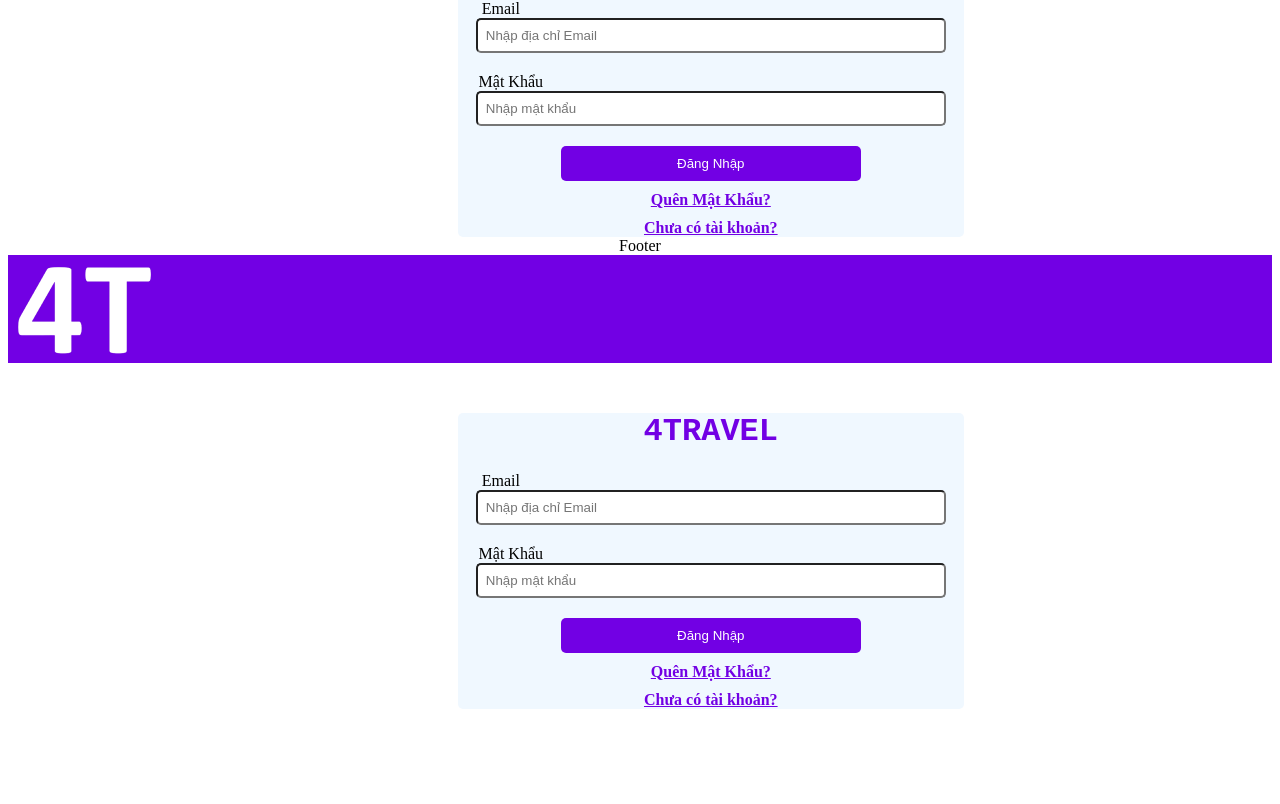
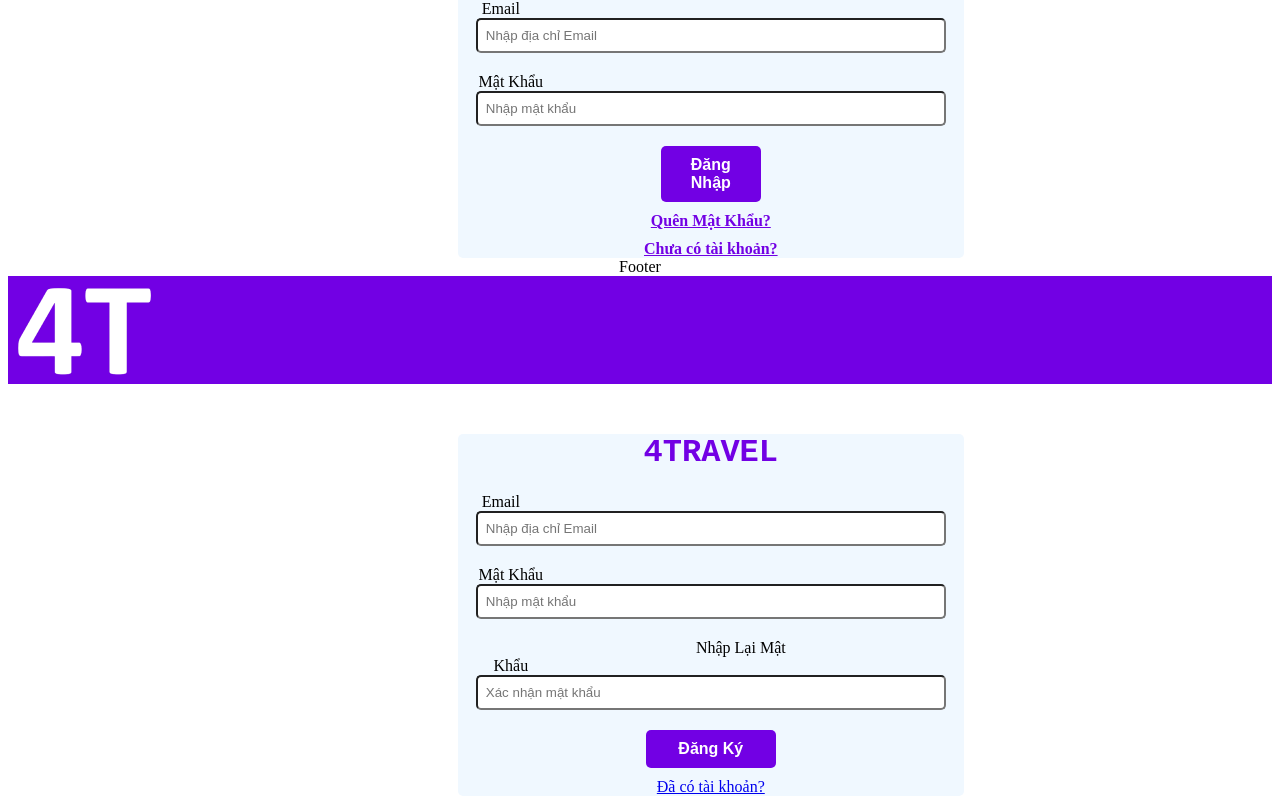
Before and after one commit to pt-tu/4Travel, a React (Create React App) app: page /dang-nhap in a window 1280 px wide. Shown: the part 242-1046 px from the top of the page. Before the commit the page ends 959 px from the top, so only its background shows below. Built offline with nearby package versions, Linux system fonts and the light colour scheme.

Commit message:
adding Signup Page

```diff
--- a/src/App.tsx
+++ b/src/App.tsx
@@ -37,7 +37,7 @@
         </Routes>
       </Router>
       <Footer />
-      <Login />
+      <SignUp/>
     </div>
   );
 }
--- a/src/pages/Task1/Login.tsx
+++ b/src/pages/Task1/Login.tsx
@@ -1,13 +1,13 @@
 import React from "react";
 import '../Task1/Style.css';
-import logo4T from '../Task1/logo4T.png';
+import Logo4T from "../../images/logo4T.png";
 
 export default function Login() {
   return (
     <div className="LoginPage">
       <header className="Background">
         <img
-          src= {logo4T}
+          src= {Logo4T}
           alt="Logo"
           className="LogoImg"
         />
@@ -18,7 +18,7 @@
         <div className="LoginField">
         <h1 className="H1Travel">4TRAVEL</h1>
 
-          <label className="LabelEmail">
+          <label className="EmailField">
             <span className="SpanEmail">Email</span>
             <div></div>
             <input
--- a/src/pages/Task1/SignUp.tsx
+++ b/src/pages/Task1/SignUp.tsx
@@ -1,10 +1,68 @@
 import React from "react";
 import '../Task1/Style.css'
+import Logo4T from "../../images/logo4T.png"
 
-export default function Component() {
+export default function SignUp() {
   return (
-    <div>
+    <div className="SignUpPage">
+      <header className="Background">
+        <img
+          src= {Logo4T}
+          alt="Logo"
+          className="LogoImg"
+        />
+      </header>
 
+      <main className="MainForm">
+
+        <div className="SignUpField">
+        <h1 className="H1Travel">4TRAVEL</h1>
+
+          <div className="SignUpLabelAndInputField">
+
+          <label className="LabelEmail">
+            <span className="SpanEmail">Email</span>
+            <div></div>
+            <input
+              type="email"
+              className="InputEmail"
+              placeholder="Nhập địa chỉ Email"
+            />
+          </label>
+
+          <label className="LabelPassword">
+            <span className="SpanPassword">Mật Khẩu</span>
+            <div></div>
+            <input
+              type="password"
+              className="InputPassword"
+              placeholder="Nhập mật khẩu"
+            />
+          </label>
+
+          <label className="LabelReEnterPassword">
+            <span className="SpanReEnterPassword">Nhập Lại Mật Khẩu</span>
+            <div></div>
+            <input
+              type="password"
+              className="InputReEnterPassword"
+              placeholder="Xác nhận mật khẩu"
+            />
+          </label>
+
+          </div>
+
+        <button
+          className="BtnSignUp">
+          Đăng Ký
+        </button>
+
+        <div className="HasAccount">
+        <a href="#" className="anchorHasAccount">Đã có tài khoản?</a>
+        </div>
+
+        </div>
+      </main>
     </div>
   );
 }
--- a/src/pages/Task1/Style.css
+++ b/src/pages/Task1/Style.css
@@ -11,6 +11,41 @@
     font-family: 'Courier New', Courier, monospace;
     font-weight: bold;
 }
+
+/*Phần trên này là phần chung của Login và Signup*/
+
+.SignUpField{
+    width: 40%;
+    border-radius: 5px;
+    background-color: aliceblue;
+    margin-left: 450px;
+    margin-top: 50px;
+}
+
+.SpanReEnterPassword{
+    margin-left: 60px;
+}
+
+.BtnSignUp{
+    width: 130px;
+    padding: 10px;
+    font-weight: bold;
+    font-size:medium;
+    background-color: #7200E4;
+    color: white;
+    border: none;
+    border-radius: 5px;
+    cursor: pointer;
+}
+
+.HasAccount{
+    margin-top: 10px;
+    font-weight: medium;
+}
+
+/*Phần trên là CSS của SignUp*/
+
+/*CSS của Login ở dưới*/
 
 .LoginField{
     width: 40%;
@@ -63,9 +98,11 @@
     border-radius: 5px;
 }
 
-button {
-    width: 300px;
+.BtnLogin {
+    width: 100px;
     padding: 10px;
+    font-weight: bold;
+    font-size:medium;
     background-color: #7200E4;
     color: white;
     border: none;
```
Also changed, not shown: src/images/logo4T.png (renamed from src/pages/Task1/logo4T.png).
